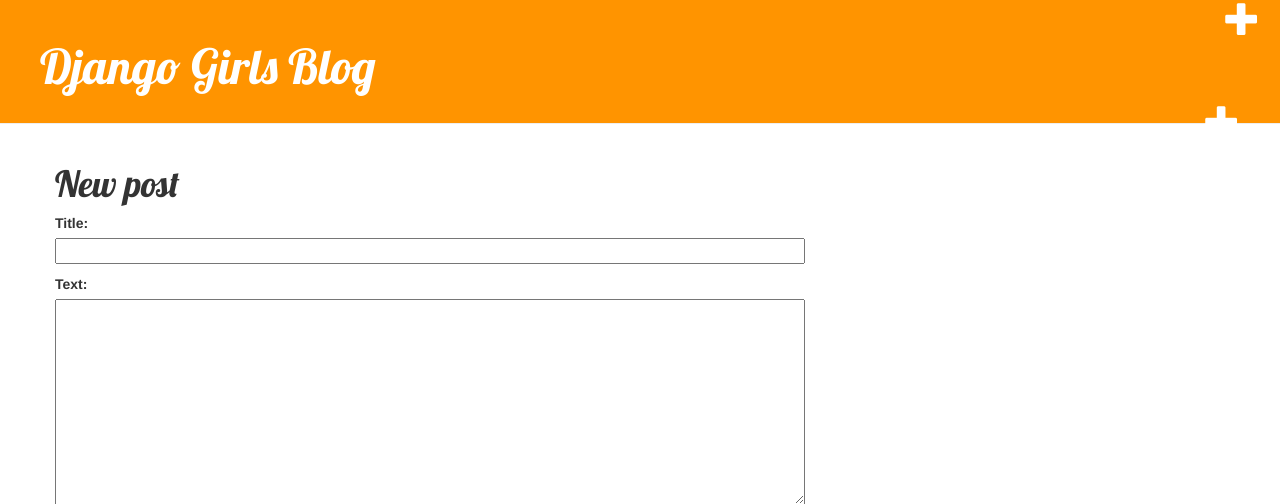
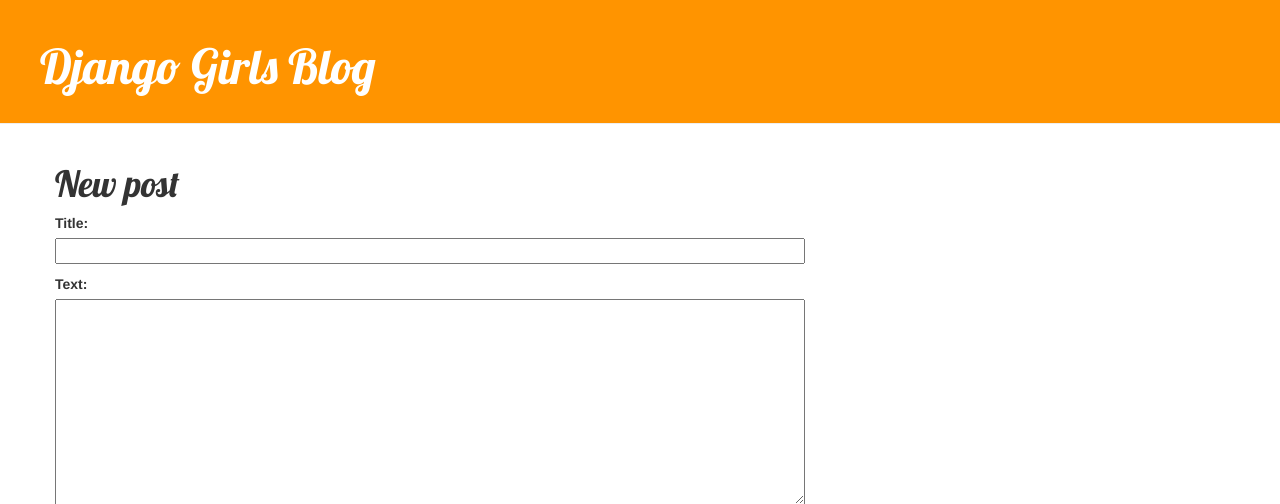
Before and after one commit to oliviakim217/olivia, a Django app: page /post/new/ in a window 1280 px wide. Shown: the top 504 px of the page. Run offline with Django 3.2, Linux system fonts and the light colour scheme; some libraries are stand-ins or nearby versions.

Commit message:
fixed add btn

```diff
--- a/blog/templates/blog/base.html
+++ b/blog/templates/blog/base.html
@@ -8,10 +8,11 @@
 		<link href="http://fonts.googleapis.com/css?family=Lobster&subset=latin,latin-ext" rel="stylesheet" type="text/css">
     </head>
     <body>
-    	<a href="{% url "post_new" %}" class="top-menu"><span class="glyphicon glyphicon-plus"></span></a>
 	    <div class="page-header">
 	        <h1><a href="/">Django Girls Blog</a></h1>
-	        <a href="{% url "post_new" %}" class="top-menu"><span class="glyphicon glyphicon-plus"></span></a>
+	        {% if user.is_authenticated %}
+    			<a href="{% url "post_new" %}" class="top-menu"><span class="glyphicon glyphicon-plus"></span></a>
+			{% endif %}
 	    </div>
 	    <div class="content container">
 	        <div class="row">
```
